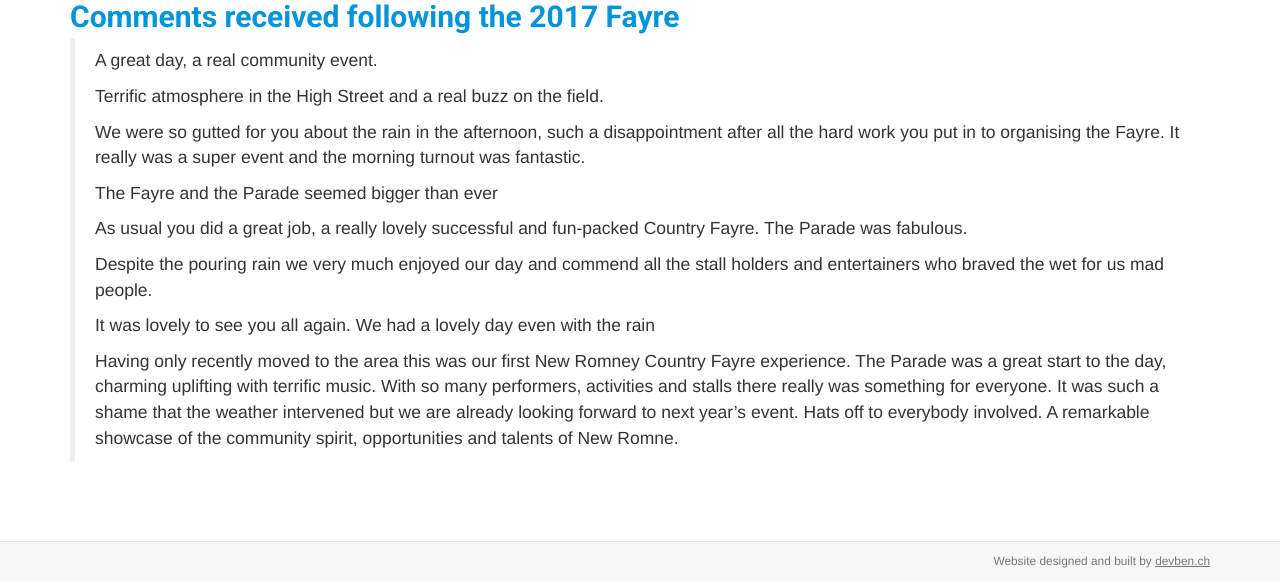
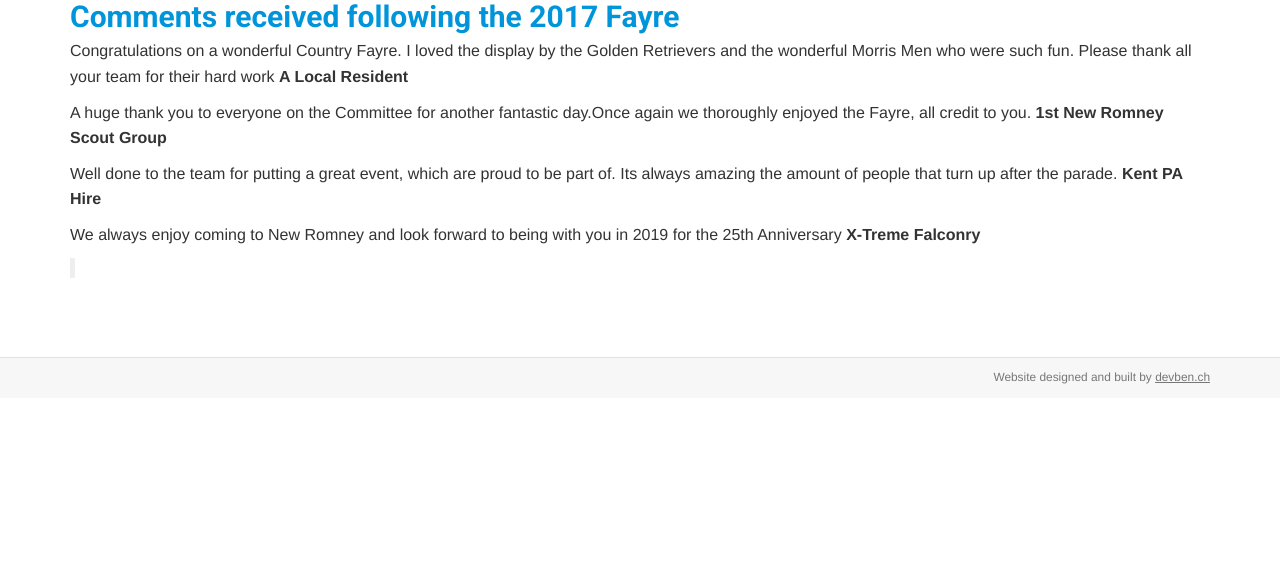
Before and after one commit to jodiedoubleday/newromney, a Jekyll site: the page built from contactUs.md, in a window 1280 px wide and 900 px high, scrolled down 707 px, cut to the strip 319-900 px from the top of the window. Built offline with Jekyll 4.4.1, drawn with Linux system fonts in a browser that asks for light colours; a script that is not in the unit is left out; after the commit the page ends 1424 px from its top, so only the background shows below that.

Commit message:
Update Pages “contactUs”

```diff
--- a/contactUs.md
+++ b/contactUs.md
@@ -15,18 +15,12 @@ You will arrive at the High Street and the field used for the Fayre is behind th
 
 ## Comments received following the 2017 Fayre
 
-> A great day, a real community event.
+Congratulations on a wonderful Country Fayre.  I loved the display by the Golden Retrievers and the wonderful Morris Men who were such fun.  Please thank all your team for their hard work                                                                                   **A Local Resident**
+
+A huge thank you to everyone on the Committee for another fantastic day.Once again we thoroughly enjoyed the Fayre, all credit to you.          **1st New Romney Scout Group**
+
+Well done to the team for putting a great event, which are proud to be part of.  Its always amazing the amount of people that turn up after the parade.          **Kent PA Hire**
+
+We always enjoy coming to New Romney and look forward to being with you in 2019 for the 25th Anniversary                                                                            **X-Treme Falconry**
+
 >
-> Terrific atmosphere in the High Street and a real buzz on the field.
->
-> We were so gutted for you about the rain in the afternoon, such a disappointment after all the hard work you put in to organising the Fayre.  It really was a super event and the morning turnout was fantastic.
->
-> The Fayre and the Parade seemed bigger than ever
->
-> As usual you did a great job, a really lovely successful and fun-packed Country Fayre.  The Parade was fabulous.
->
-> Despite the pouring rain we very much enjoyed our day and commend all the stall holders and entertainers who braved the wet for us mad people.
->
-> It was lovely to see you all again.  We had a lovely day even with the rain
->
-> Having only recently moved to the area this was our first New Romney Country Fayre experience.  The Parade was a great start to the day, charming uplifting with terrific music.  With so many performers, activities and stalls there really was something for everyone.  It was such a shame that the weather intervened but we are already looking forward to next year's event.  Hats off to everybody involved.  A remarkable showcase of the community spirit, opportunities and talents of New Romne.
```
